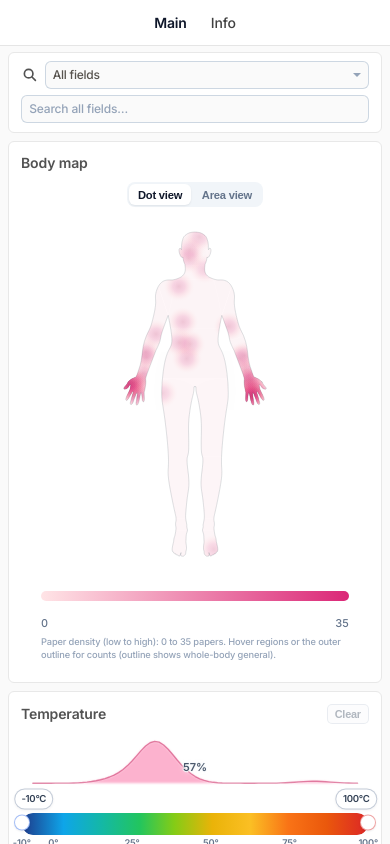
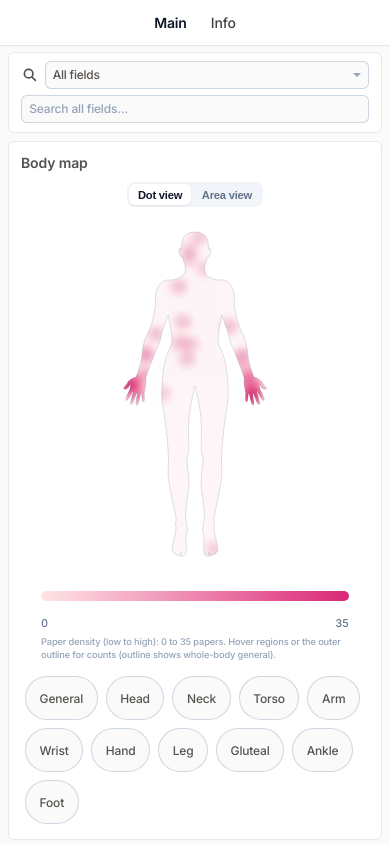
Before and after one commit to sandyleedev/thermal-interaction-web, a React (Vite) app in the folder frontend/: page / in a window 390 px wide. Shown: the top 844 px of the page. Built offline with nearby package versions, Linux system fonts and the light colour scheme; the HTML template or start-up script is replaced by a standard one.

Commit message:
feat: add select chips for mobile body map

```diff
--- /dev/null
+++ b/frontend/src/components/body-map/BodyMapMobileRegionList.tsx
@@ -0,0 +1,99 @@
+import { useCallback } from "react";
+import { useResearchFilter } from "@/context/ResearchFilterContext";
+import {
+  BODY_MAP_CHIP_ORDER,
+  BODY_MAP_DETAIL_REGIONS,
+  bodyMapParentRegionLabel,
+} from "@/lib/research/bodyMapChipLabels";
+import {
+  bodyMapParentHasChipSelection,
+  type BodyMapChipSelection,
+} from "@/lib/research/bodyMapChipSelection";
+import type { BodyMapParentRegion } from "@/lib/research/bodyMapRegions";
+import type { BodySiteSide } from "@/lib/research/bodyMapSiteSide";
+
+type BodyMapMobileRegionListProps = {
+  onRegionPress: (region: BodyMapParentRegion) => void;
+};
+
+function isRegionSelected(
+  region: BodyMapParentRegion,
+  selectedChips: readonly BodyMapChipSelection[],
+  activeDetailRegion: BodyMapParentRegion | null,
+  isBodyMapChipSelected: (
+    parent: BodyMapParentRegion,
+    subpart?: string | null,
+    side?: Extract<BodySiteSide, "left" | "right">,
+  ) => boolean,
+): boolean {
+  if (region === "whole-body") {
+    return isBodyMapChipSelected("whole-body", "general");
+  }
+  if (BODY_MAP_DETAIL_REGIONS.has(region)) {
+    return (
+      activeDetailRegion === region ||
+      bodyMapParentHasChipSelection(selectedChips, region)
+    );
+  }
+  return bodyMapParentHasChipSelection(selectedChips, region);
+}
+
+export function BodyMapMobileRegionList({
+  onRegionPress,
+}: BodyMapMobileRegionListProps) {
+  const {
+    selectedBodyMapChips,
+    activeDetailRegion,
+    isBodyMapChipSelected,
+  } = useResearchFilter();
+
+  const handlePress = useCallback(
+    (region: BodyMapParentRegion) => {
+      onRegionPress(region);
+    },
+    [onRegionPress],
+  );
+
+  return (
+    <div
+      className="body-map-mobile-region-list"
+      role="group"
+      aria-label="Select body region"
+    >
+      {BODY_MAP_CHIP_ORDER.map((region) => {
+        const label = bodyMapParentRegionLabel(region);
+        const opensDetail = BODY_MAP_DETAIL_REGIONS.has(region);
+        const selected = isRegionSelected(
+          region,
+          selectedBodyMapChips,
+          activeDetailRegion,
+          isBodyMapChipSelected,
+        );
+        const actionLabel = opensDetail
+          ? `Open ${label} detail map`
+          : region === "whole-body"
+            ? `Toggle ${label} (whole body) filter`
+            : `Toggle ${label} filter`;
+
+        return (
+          <button
+            key={region}
+            type="button"
+            className={[
+              "body-map-mobile-region-btn",
+              "filter-chip",
+              selected ? "filter-chip--selected" : "",
+            ]
+              .filter(Boolean)
+              .join(" ")}
+            aria-pressed={selected}
+            aria-label={actionLabel}
+            onClick={() => handlePress(region)}
+          >
+            <span className="filter-chip-label">{label}</span>
+          </button>
+        );
+      })}
+    </div>
+  );
+}
--- a/frontend/src/components/body-map/BodyMapPanel.tsx
+++ b/frontend/src/components/body-map/BodyMapPanel.tsx
@@ -3,6 +3,7 @@ import { useResearchFilter } from "@/context/ResearchFilterContext";
 import { BODY_MAP_DETAIL_REGIONS } from "@/lib/research/bodyMapChipLabels";
 import type { BodyMapParentRegion } from "@/lib/research/bodyMapRegions";
 import BodyMap from "@/components/body-map/full-body/BodyMap";
+import { BodyMapMobileRegionList } from "@/components/body-map/BodyMapMobileRegionList";
 import { BodyMapDetailSelectAll } from "@/components/body-map/BodyMapDetailSelectAll";
 import { BodyMapDetailBackButton } from "@/components/body-map/shared/BodyMapDetailBackButton";
 import { BodyMapSelectionChips } from "@/components/body-map/BodyMapSelectionChips";
@@ -192,6 +193,7 @@ export function BodyMapPanel() {
               papers={legDetailPapers}
             />
           ) : (
+            <>
               <BodyMap
                 variant={variant}
                 paperCountsByPart={bodyMapRegionCounts}
@@ -200,6 +202,10 @@ export function BodyMapPanel() {
                 selectedBodyMapChips={selectedBodyMapChips}
                 onPartClick={handleFullBodyPartClick}
               />
+              <BodyMapMobileRegionList
+                onRegionPress={handleFullBodyPartClick}
+              />
+            </>
           )}
         </div>
       </div>
--- a/frontend/src/lib/research/bodyMapChipLabels.ts
+++ b/frontend/src/lib/research/bodyMapChipLabels.ts
@@ -99,6 +99,10 @@ function formatSubpartSlug(slug: string): string {
     .join(" ");
 }
 
+export function bodyMapParentRegionLabel(parent: BodyMapParentRegion): string {
+  return PARENT_CHIP_LABEL[parent] ?? parent;
+}
+
 export function bodyMapChipLabel(selection: BodyMapChipSelection): string {
   const sub = selection.subpart?.trim().toLowerCase() ?? "";
   const side = selection.side;
--- a/frontend/src/pages/LandingPage.css
+++ b/frontend/src/pages/LandingPage.css
@@ -726,6 +726,23 @@
 .body-map-selection-chip-dismiss:focus-visible {
   outline: 2px solid rgba(219, 39, 119, 0.38);
   outline-offset: 1px;
+}
+
+/* Full-body map: mobile region picker (hidden on tablet/desktop) */
+.body-map-mobile-region-list {
+  display: none;
+}
+
+@media (max-width: 767px) {
+  .body-map-mobile-region-list {
+    display: flex;
+    flex-wrap: wrap;
+    gap: 0.5rem;
+    width: 100%;
+    margin: 0;
+    padding: 0.4rem var(--body-map-content-inset-x) 0.15rem;
+    box-sizing: border-box;
+  }
 }
 
 .landing-body-map .body-map-svg-wrap {
@@ -1838,6 +1855,64 @@
   color: var(--filter-chip-selected-accent);
 }
 
+/* Mobile body-map region picker — full chip styles (after .filter-chip; overrides cascade) */
+@media (max-width: 767px) {
+  .body-map-mobile-region-list .body-map-mobile-region-btn.filter-chip {
+    appearance: none;
+    display: inline-flex;
+    align-items: center;
+    justify-content: center;
+    min-height: 2.75rem;
+    padding: 0.38rem 0.85rem;
+    margin: 0;
+    font: inherit;
+    font-size: 0.75rem;
+    font-weight: 500;
+    line-height: 1.25;
+    letter-spacing: -0.015em;
+    color: var(--filter-chip-color);
+    background: var(--filter-chip-bg);
+    border: 1px solid var(--filter-chip-border);
+    border-radius: 999px;
+    cursor: pointer;
+    touch-action: manipulation;
+    transition:
+      background 120ms ease,
+      border-color 120ms ease,
+      color 120ms ease,
+      box-shadow 120ms ease;
+  }
+
+  .body-map-mobile-region-list .body-map-mobile-region-btn.filter-chip:hover {
+    background: #f1f5f9;
+    border-color: rgba(148, 163, 184, 0.85);
+  }
+
+  .body-map-mobile-region-list
+    .body-map-mobile-region-btn.filter-chip.filter-chip--selected {
+    color: var(--filter-chip-selected-color);
+    background: var(--filter-chip-selected-bg);
+    border-color: var(--filter-chip-selected-border);
+    box-shadow: var(--filter-chip-selected-shadow);
+  }
+
+  .body-map-mobile-region-list
+    .body-map-mobile-region-btn.filter-chip.filter-chip--selected:hover {
+    background: rgba(255, 228, 230, 0.78);
+    border-color: rgba(244, 114, 182, 0.58);
+  }
+
+  .body-map-mobile-region-list
+    .body-map-mobile-region-btn.filter-chip:focus-visible {
+    outline: 2px solid rgba(219, 39, 119, 0.38);
+    outline-offset: 2px;
+  }
+
+  .body-map-mobile-region-list .body-map-mobile-region-btn .filter-chip-label {
+    text-align: center;
+  }
+}
+
 .landing-results-inner {
   padding: 0.05rem 0;
 }
```
Lines whose indentation alone changed are shown as unchanged.
